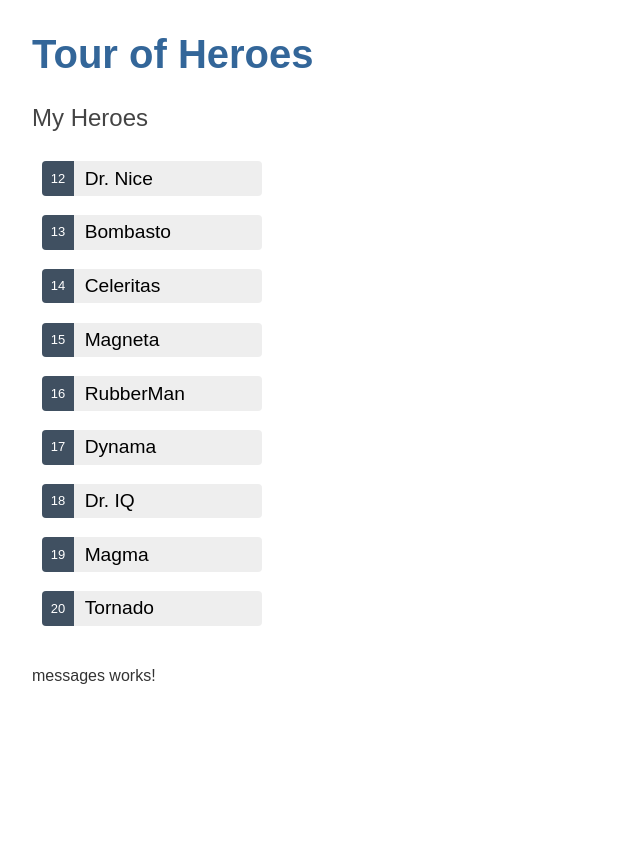
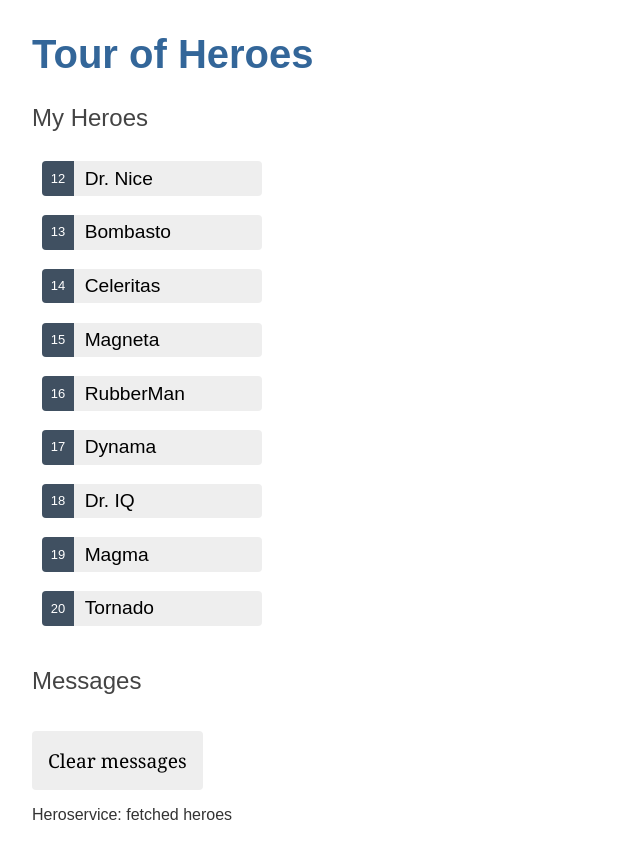
Before and after one commit to colorworld-kr/tour-of-heroes, an Angular app: page / in a window 1280 px wide. Shown: the whole page, without its empty margins (0-640 px from the left). Before the commit the page ends 800 px from the top, so only its background shows below. Built offline with nearby package versions, Linux system fonts and the light colour scheme.

Commit message:
MessageService 바인딩하기

```diff
--- a/src/app/messages/messages.component.html
+++ b/src/app/messages/messages.component.html
@@ -1 +1,7 @@
-<p>messages works!</p>
+<div *ngIf="this._messageService.messages.length">
+
+  <h2>Messages</h2>
+  <button type="button" class="clear" (click)="this._messageService.clear()">Clear messages</button>
+  <div *ngFor='let message of this._messageService.messages'> {{message}} </div>
+
+</div>
--- a/src/app/messages/messages.component.ts
+++ b/src/app/messages/messages.component.ts
@@ -1,4 +1,6 @@
 import { Component, OnInit } from '@angular/core';
+
+import { MessageService } from './../message.service';
 
 @Component({
   selector: 'app-messages',
@@ -7,7 +9,9 @@ import { Component, OnInit } from '@angular/core';
 })
 export class MessagesComponent implements OnInit {
 
-  constructor() { }
+  constructor(
+    public _messageService: MessageService,
+  ) { }
 
   ngOnInit(): void {
   }
```
